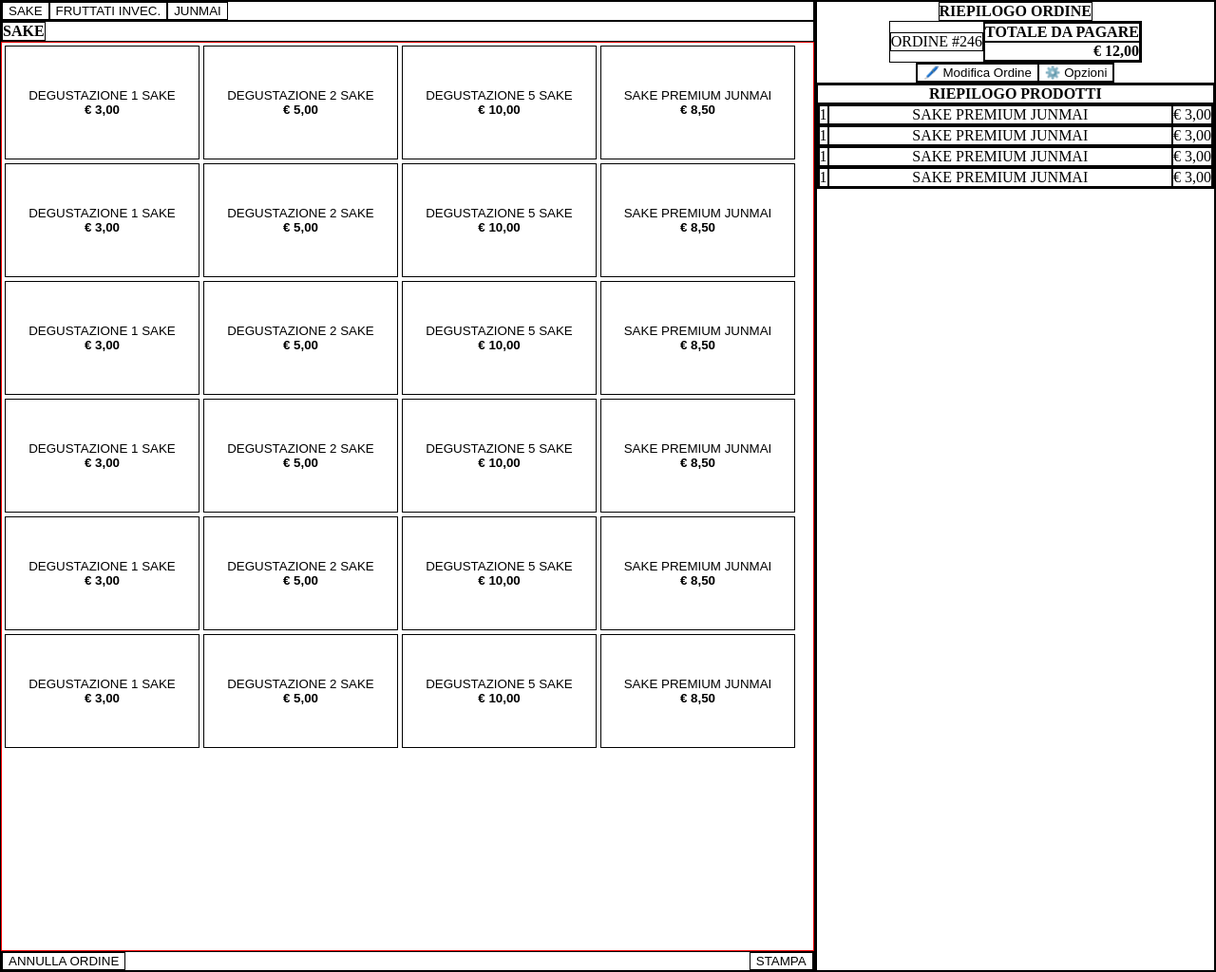
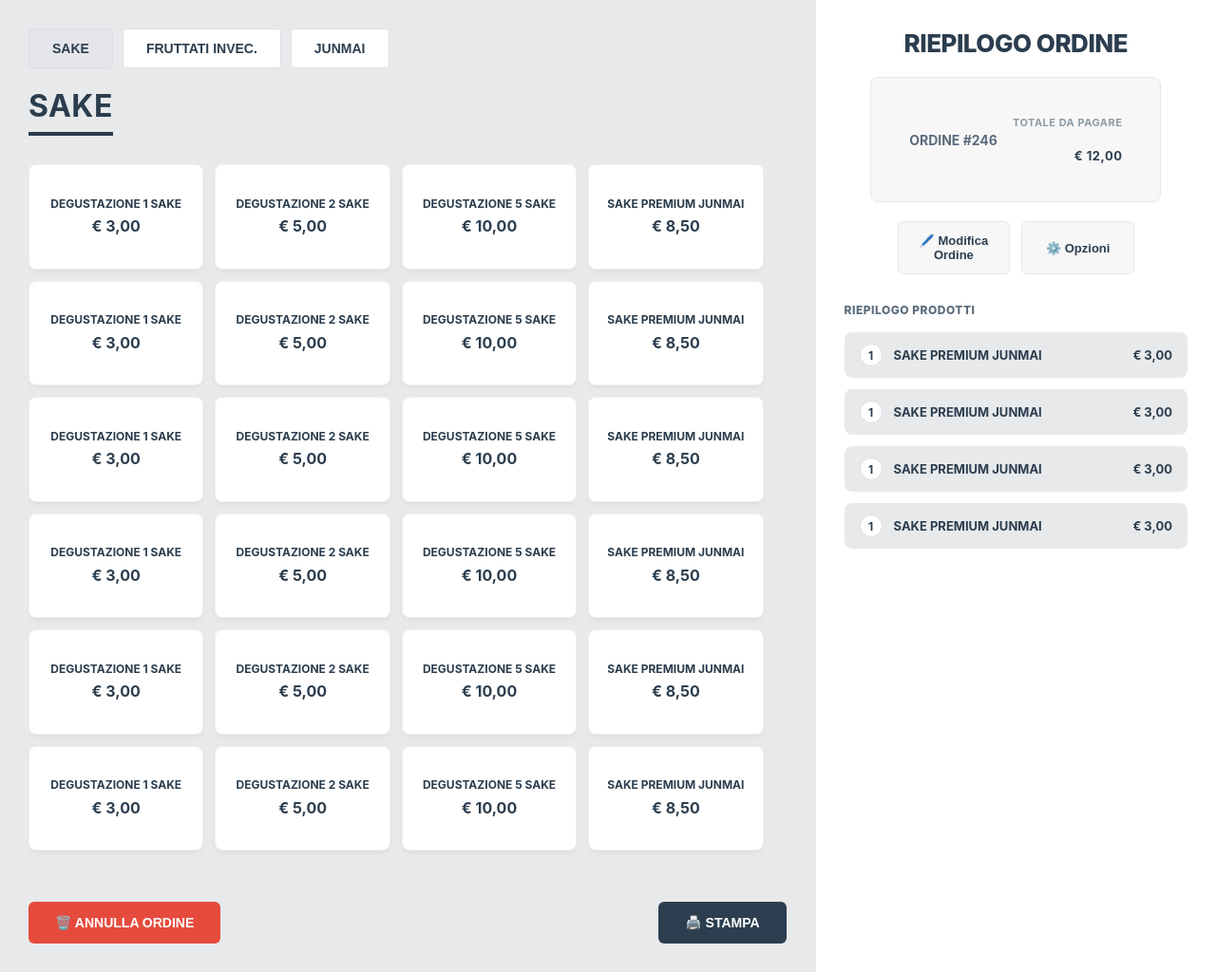
Before and after one commit to lucabertoldini00-hue/SalsicciaFrontend, a PHP site: page /index.html in a window 1280 px wide. Shown: the whole page at 95% size. Run offline with PHP 8.4, Linux system fonts and the light colour scheme.

Commit message:
Commit iniziale per la grafica della pagina principale

```diff
--- a/index.html
+++ b/index.html
@@ -9,9 +9,9 @@
 <body>
     <main>
         <nav>
-            <button>SAKE</button>
-            <button>FRUTTATI INVEC.</button>
-            <button>JUNMAI</button>
+            <button><span id="button-text">SAKE</span></button>
+            <button><span id="button-text"></span> FRUTTATI INVEC.</button>
+            <button> JUNMAI</button>
         </nav>
         <header>
             <h1>SAKE</h1>
@@ -59,8 +59,8 @@
             </table>
         </section>
         <div class="footer">
-            <button>ANNULLA ORDINE</button>
-            <button>STAMPA</button>
+            <button id="annulla-btn"><span id="annullaOrdine-sign">🗑️️ ANNULLA ORDINE</span></button>
+            <button id="stampa-btn"><span id="stampa-sign">🖨️ STAMPA</span></button>
         </div>
     </main>
     <aside>
--- a/style.css
+++ b/style.css
@@ -7,165 +7,315 @@ body {
     height: 1024px;
     margin: 0;
     display: flex;
+    font-family: -apple-system, BlinkMacSystemFont, "Segoe UI", Roboto, Helvetica, Arial, sans-serif;
+    background-color: #e7e7ec;
 }
 
 main {
     width: 67%;
     height: 100%;
-    border: 1px solid #000000;
     display: flex;
     flex-direction: column;
+    background-color: #e7e9eb;
+    padding: 30px;
 }
 
 aside {
     width: 33%;
     height: 100%;
-    border: 1px solid #000000;
     display: flex;
     flex-direction: column;
+    background-color: #ffffff;
+    padding: 30px;
+    border-left: 1px solid #e4e7ed;
+}
+
+nav {
+    display: flex;
+    align-items: center;
+    gap: 10px;
+    margin-bottom: 20px;
+}
+
+nav button {
+    background-color: #ffffff;
+    border: 1px solid #dcdfe6;
+    border-radius: 4px;
+    padding: 12px 24px;
+    font-weight: bold;
+    color: #2c3e4f;
+    cursor: pointer;
+    font-size: 14px;
+}
+
+nav button:first-child {
+    background-color: #e5e6eb;
+}
+
+header {
+    display: flex;
+    align-items: center;
+    margin-bottom: 30px;
+}
+
+h1 {
+    font-size: 32px;
+    font-weight: 1800;
+    color: #2b3d4e;
+    margin: 0;
+    padding-bottom: 8px;
+    border-bottom: 4px solid #2b3d4e;
+    letter-spacing: 0.5px;
+}
+
+section {
+    width: 100%;
+    flex-grow: 1;
+    overflow: hidden;
+}
+
+#products-container table,
+#main table {
+    width: 100%;
+    height: 100%;
+    border-collapse: separate;
+    border-spacing: 12px;
+    margin: -12px;
+    table-layout: fixed;
+}
+
+#products-container td,
+#main td {
+    padding: 0;
+    vertical-align: top;
+}
+
+button {
+    cursor: pointer;
+    border: none;
+    outline: none;
+}
+
+.bottone {
+    width: 100%;
+    height: 100%;
+    background-color: #ffffff;
+    border: 1px solid rgba(0, 0, 0, 0.06);
+    border-radius: 8px;
+    box-shadow: 0 4px 6px -1px rgba(0, 0, 0, 0.03), 0 2px 4px -1px rgba(0, 0, 0, 0.03);
+    color: #2b3d4e;
+    font-family: inherit;
+    font-size: 12px;
+    font-weight: 700;
+    line-height: 1.4;
+    text-align: center;
+    padding: 10px;
+    display: flex;
+    flex-direction: column;
+    justify-content: center;
+    align-items: center;
+    transition: transform 0.15s ease, box-shadow 0.15s ease;
+}
+
+.bottone:hover {
+    transform: translateY(-2px);
+    box-shadow: 0 6px 12px -2px rgba(0, 0, 0, 0.05);
+}
+
+.bottone br + b {
+    font-size: 16px;
+    margin-top: 4px;
+    display: inline-block;
+}
+
+#button-text {
+    color: #2b3d4e;
+}
+
+.footer {
+    display: flex;
+    justify-content: space-between;
+    align-items: center;
+    margin-top: 30px;
+}
+
+#annulla-btn {
+    background-color: #e54b3c;
+    border-radius: 6px;
+    padding: 14px 28px;
+    font-weight: bold;
+    transition: opacity 0.15s ease;
+}
+
+#stampa-btn {
+    background-color: #2c3e4f;
+    border-radius: 6px;
+    padding: 14px 28px;
+    font-weight: bold;
+    transition: opacity 0.15s ease;
+}
+
+#annulla-btn:hover,
+#stampa-btn:hover {
+    opacity: 0.9;
+}
+
+#annullaOrdine-sign,
+#stampa-sign {
+    color: #ffffff;
+    font-size: 14px;
+    font-weight: bold;
+    display: flex;
+    align-items: center;
+    gap: 8px;
 }
 
 aside header {
-    border: 1px solid #000000;
     display: flex;
     flex-direction: column;
+    gap: 20px;
+    margin-bottom: 30px;
 }
 
 aside h2 {
-    border: 1px solid #000000;
+    font-size: 26px;
+    font-weight: 800;
+    color: #2b3d4e;
     margin: 0;
-    font-size: inherit;
+    letter-spacing: -0.5px;
 }
 
 .order-summary-box {
-    border: 1px solid #000000;
+    background-color: #f7f7f8;
+    border: 1px solid #e4e7ed;
+    border-radius: 8px;
+    padding: 40px;
     display: flex;
     justify-content: space-between;
     align-items: center;
 }
 
 .order-number {
-    border: 1px solid #000000;
+    font-size: 14px;
+    color: #5a6b7c;
+    font-weight: bold;
+    margin-right: 16px;
 }
 
 .order-total {
-    border: 1px solid #000000;
+    text-align: right;
 }
 
 .order-total h3 {
-    border: 1px solid #000000;
-    margin: 0;
-    font-size: inherit;
+    font-size: 11px;
+    color: #8c9ba5;
+    margin: 0 0 4px 0;
+    font-weight: bold;
+    letter-spacing: 0.5px;
 }
 
 .order-total h1 {
-    border: 1px solid #000000;
+    font-size: 28px;
+    color: #2b3d4e;
     margin: 0;
-    font-size: inherit;
+    font-weight: 900;
+    border: none;
+    padding: 0;
 }
 
 .aside-actions {
-    border: 1px solid #000000;
     display: flex;
-    justify-content: space-between;
+    gap: 12px;
 }
 
 .aside-btn {
-    border: 1px solid #000000;
-    background: none;
+    flex: 1;
+    background-color: #f7f7f8;
+    border: 1px solid #e4e7ed;
+    border-radius: 6px;
+    padding: 12px;
+    font-size: 13px;
+    font-weight: bold;
+    color: #2b3d4e;
+    display: flex;
+    justify-content: center;
+    align-items: center;
+    gap: 6px;
+    transition: background-color 0.15s ease;
+}
+
+.aside-btn:hover {
+    background-color: #edf0f2;
 }
 
 aside section {
-    border: 1px solid #000000;
     flex-grow: 1;
     display: flex;
     flex-direction: column;
 }
 
 aside h3 {
-    border: 1px solid #000000;
-    margin: 0;
-    font-size: inherit;
-    text-align: center;
+    font-size: 12px;
+    color: #5a6b7c;
+    margin: 0 0 16px 0;
+    font-weight: 800;
+    text-transform: uppercase;
+    letter-spacing: 0.5px;
 }
 
 .cart-list {
-    border: 1px solid #000000;
     list-style: none;
     padding: 0;
     margin: 0;
     display: flex;
     flex-direction: column;
+    gap: 12px;
+    overflow-y: auto;
 }
 
 .cart-item {
-    border: 1px solid #000000;
+    background-color: #e7e9eb;
+    border-radius: 8px;
+    padding: 12px 16px;
     display: grid;
     grid-template-columns: auto 1fr auto;
     align-items: center;
+    gap: 12px;
+    margin-bottom: 12px;
 }
 
 .item-qty {
-    border: 1px solid #000000;
+    background-color: #ffffff;
+    border: 1px solid #dcdfe6;
+    border-radius: 50%;
+    width: 24px;
+    height: 24px;
+    font-size: 12px;
+    font-weight: bold;
+    color: #2b3d4e;
+    display: flex;
+    justify-content: center;
+    align-items: center;
 }
 
 .item-desc {
-    border: 1px solid #000000;
-    text-align: center;
+    font-size: 13px;
+    font-weight: bold;
+    color: #2b3d4e;
+    text-align: left;
 }
 
-.item-cost {
-    border: 1px solid #000000;
+h1.item-cost {
+    font-size: 13px;
+    font-weight: bold;
+    color: #2b3d4e;
+    text-align: right;
+    margin-top: 20px;
+}
+
+span.item-cost {
+    font-size: 13px;
+    font-weight: bold;
+    color: #2b3d4e;
     text-align: right;
 }
-
-nav {
-    border: 1px solid #000000;
-    display: flex;
-    align-items: center;
-}
-
-header {
-    border: 1px solid #000000;
-    display: flex;
-    align-items: center;
-}
-
-h1 {
-    border: 1px solid #000000;
-    font-size: inherit;
-    margin: 0;
-}
-
-section {
-    width: 100%;
-    border: 1px solid #ff0000;
-    flex-grow: 1;
-}
-
-.footer {
-    border: 1px solid #000000;
-    display: flex;
-    justify-content: space-between;
-    align-items: center;
-}
-
-button {
-    border: 1px solid #000000;
-    background: none;
-}
-
-.bottone {
-    width: 205px;
-    height: 120px;
-}
-
-#products-container table {
-    width: 100%;
-    border: 1px solid #000000;
-    border-collapse: collapse;
-}
-
-#products-container td {
-    border: 1px solid #000000;
-}
```
